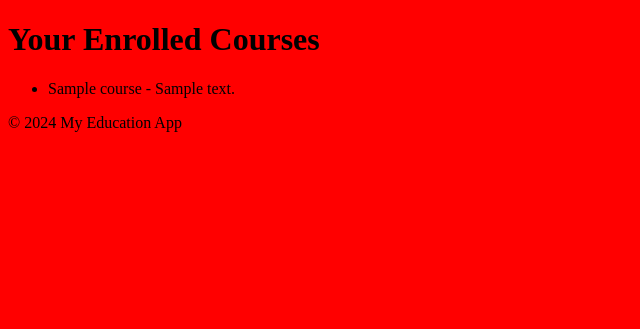
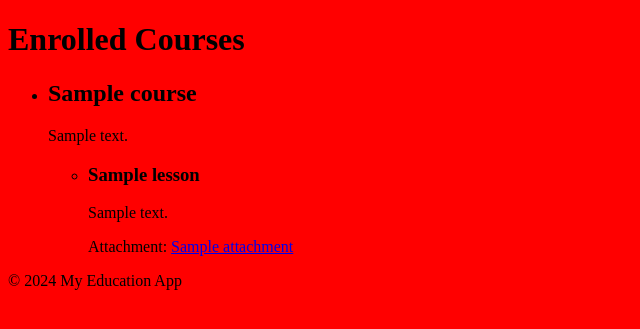
Before and after one commit to GeorgeMoucht/quizWebApp, a Django app: template courses/templates/courses/enrolled_courses.html in a window 1280 px wide. Shown: the part 26-355 px from the top of the page, without its empty margins (0-640 px from the left). Run offline with Django 5.2, Linux system fonts and the light colour scheme; the template is opened without the code that fills it: most values are stand-ins (such as "Sample title", 1, 10 or a date in 2020); style sheets or scripts are compiled from the project's sources; some libraries are stand-ins or nearby versions.

Commit message:
Add attchment

```diff
--- a/courses/models.py
+++ b/courses/models.py
@@ -59,11 +59,7 @@ class Lesson(models.Model):
     """
     title = models.CharField(max_length=200)
     description = models.TextField(blank=True)
-    attachment = models.FileField(
-        upload_to='lessons/attachments',
-        blank=True,
-        null=True
-    )
+    attachment = models.FileField(blank=True,null=True)
     created_at = models.DateTimeField(auto_now_add=True)
     updated_at = models.DateTimeField(auto_now=True)
     course = models.ForeignKey(
--- a/courses/templates/courses/enrolled_courses.html
+++ b/courses/templates/courses/enrolled_courses.html
@@ -1,14 +1,27 @@
 {% extends "core/base.html" %}
 
 {% block content %}
-    <h1>Your Enrolled Courses</h1>
-    {% if enrolled_courses %}
+<h1>Enrolled Courses</h1>
+<ul>
+    {% for item in courses_with_lessons %}
+    <li>
+        <h2>{{ item.course.title }}</h2>
+        <p>{{ item.course.description }}</p>
         <ul>
-            {% for course in enrolled_courses %}
-                <li>{{ course.title }} - {{ course.description }}</li>
+            {% for lesson in item.lessons %}
+            <li>
+                <h3>{{ lesson.title }}</h3>
+                <p>{{ lesson.description }}</p>
+                {% if lesson.attachment %}
+                <p>
+                    Attachment:
+                    <a href="{{ lesson.attachment.url }}" download>{{ lesson.attachment.name }}</a>
+                </p>
+                {% endif %}
+            </li>
             {% endfor %}
         </ul>
-    {% else %}
-        <p>You are not enrolled in any courses yet.</p>
-    {% endif %}
+    </li>
+    {% endfor %}
+</ul>
 {% endblock %}
```
Also changed, not shown: courses/views.py (+11 -4 lines), courses/migrations/0001_initial.py, 1 other file.
